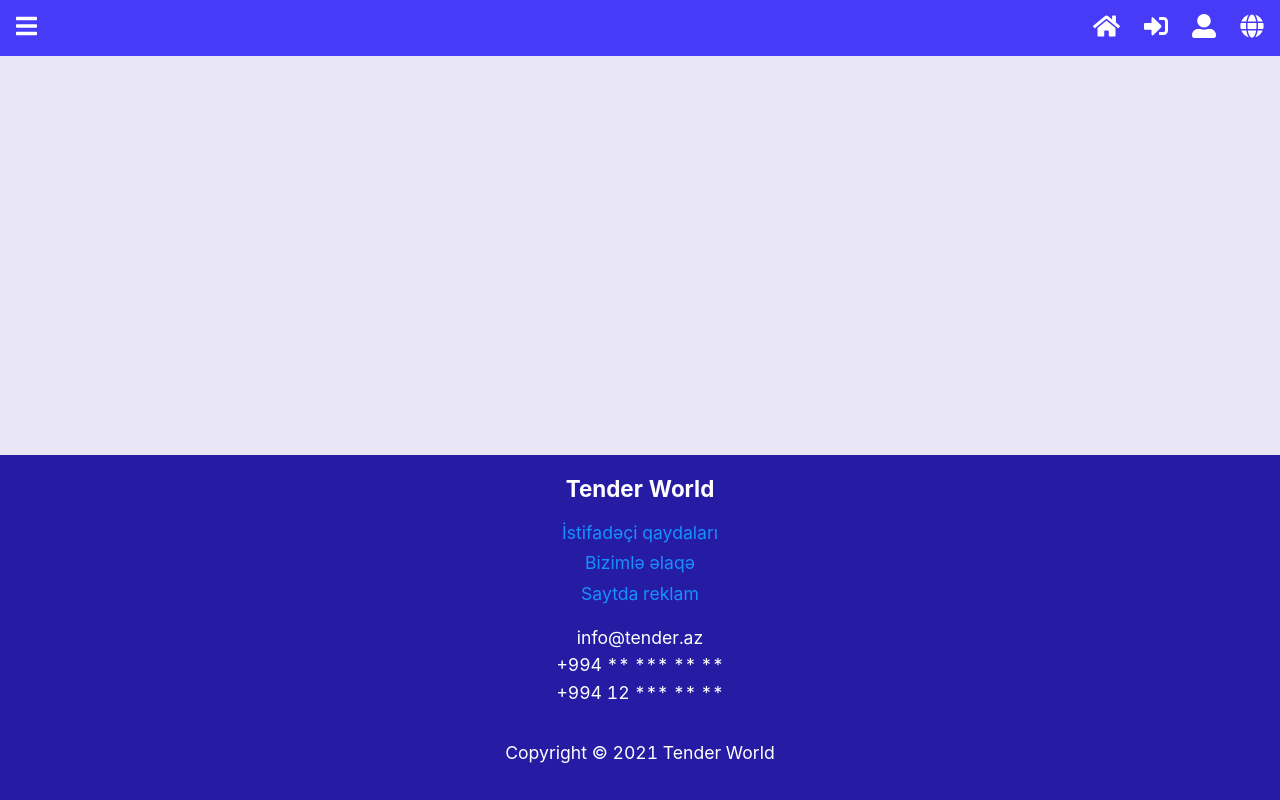
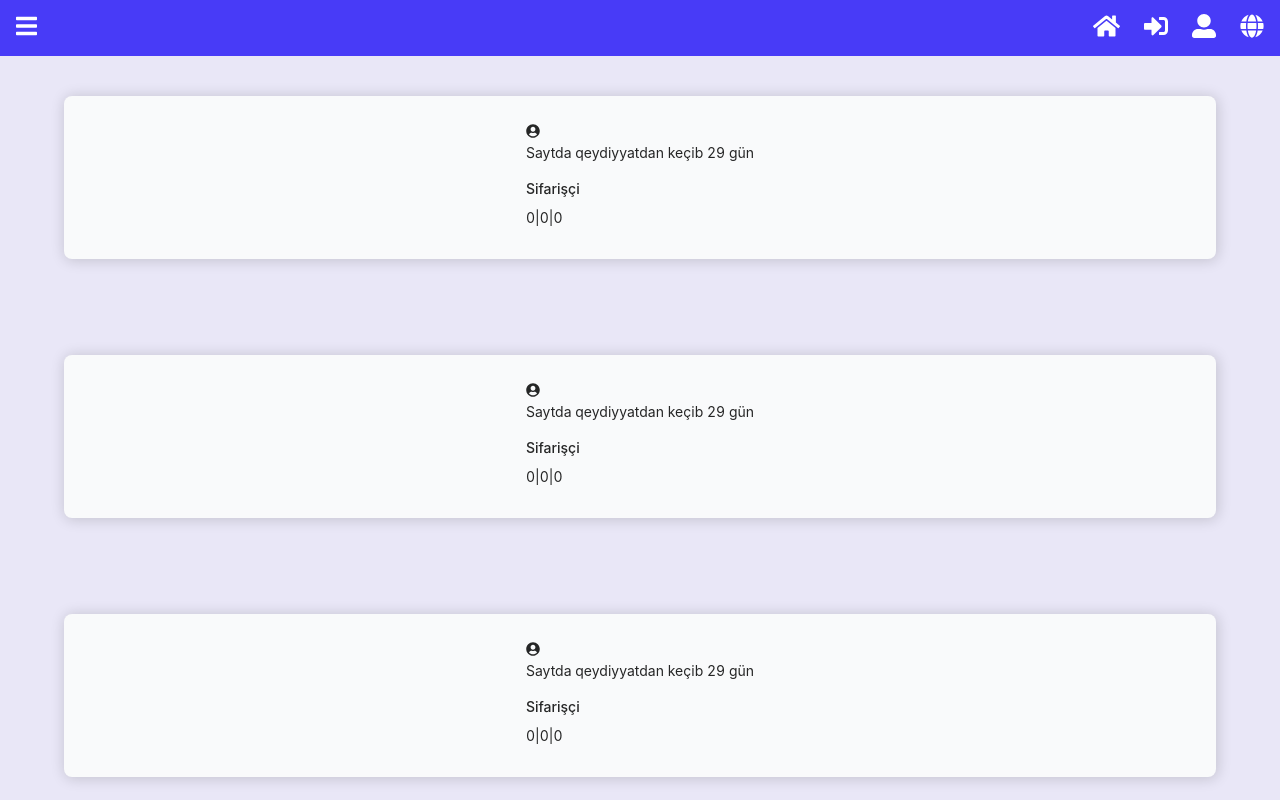
Before and after one commit to farhadamrah/tender, a React (Create React App) app: page /service-orders/about-service_orders in a window 1280 px wide. Shown: the top 800 px of the page. Built offline with nearby package versions, Linux system fonts and the light colour scheme; the HTML template or start-up script is replaced by a standard one.

Commit message:
service-order__about

```diff
--- a/src/Components/Header/Header.js
+++ b/src/Components/Header/Header.js
@@ -47,7 +47,7 @@
               </Link>
             </li>
             <li className='main-navbar__item'>
-              <Link>
+              <Link to='#'>
                 <FontAwesomeIcon icon={faGlobe} />
               </Link>
             </li>
--- a/src/Components/Main/MainPages/ServiceOrders/About-ServiceOrders/About-ServiceOrders.js
+++ b/src/Components/Main/MainPages/ServiceOrders/About-ServiceOrders/About-ServiceOrders.js
@@ -1,10 +1,37 @@
 import React from 'react';
 import './About-ServiceOrders.scss';
+import TenderData from '../ServiceOrdersData';
+import { FontAwesomeIcon } from '@fortawesome/react-fontawesome';
+import { faUserCircle } from '@fortawesome/free-solid-svg-icons';
 
 const AboutServiceOrders = () => {
   return (
     <>
-      <div className='service-orders__about'></div>
+      <div className='service-orders__about'>
+        {TenderData.map((data) => (
+          <div className='service-order container' key={data.key}>
+            <div className='service-order__header'>
+              <div className='service-order__header--profile'>
+                <FontAwesomeIcon
+                  icon={faUserCircle}
+                  className='service-order__header--profile__img'
+                />
+              </div>
+              <p className='service-order__header--registrationDate'>
+                Saytda qeydiyyatdan keçib 29 gün
+              </p>
+              <h4>Sifarişçi</h4>
+              <p className='tender__feedbacks'>
+                <span className='green'>{data.feedbacks.green}</span>
+                <span>|</span>
+                <span className='red'>{data.feedbacks.red}</span>
+                <span>|</span>
+                <span className='blue'>{data.feedbacks.blue}</span>
+              </p>
+            </div>
+          </div>
+        ))}
+      </div>
     </>
   );
 };
--- a/src/Components/Main/MainPages/ServiceOrders/ServiceOrders.js
+++ b/src/Components/Main/MainPages/ServiceOrders/ServiceOrders.js
@@ -21,7 +21,7 @@
       <SearchBar />
       <div className='tender-container'>
         {TenderData.map((data) => (
-          <div className='tender'>
+          <div className='tender' key={data.key}>
             <div className='tender__content'>
               <h1 className='tender__title'>{data.title}</h1>
               <FontAwesomeIcon icon={faUserCircle} className='tender__image' />
--- a/src/Components/Main/MainPages/ServiceOrders/ServiceOrdersData.js
+++ b/src/Components/Main/MainPages/ServiceOrders/ServiceOrdersData.js
@@ -1,5 +1,6 @@
 const TenderData = [
   {
+    key: 1,
     title: 'Buta Grup',
     // image: '',
     header: 'Buta Grup Veb saytın yaradılması üçün tender elan edir',
@@ -14,6 +15,7 @@
     order: 0,
   },
   {
+    key: 2,
     title: 'Buta Grup',
     // image: '',
     header: 'Buta Grup Dizayn hazirlanmasi üçün tender elan edir',
@@ -28,6 +30,7 @@
     order: 0,
   },
   {
+    key: 3,
     title: 'Buta Grup',
     // image: '',
     header: 'Buta Grup Dizayn hazirlanmasi üçün tender elan edir',
@@ -42,6 +45,7 @@
     order: 0,
   },
   {
+    key: 4,
     title: 'Buta Grup',
     // image: '',
     header: 'Buta Grup Dizayn hazirlanmasi üçün tender elan edir',
@@ -56,6 +60,7 @@
     order: 0,
   },
   {
+    key: 5,
     title: 'Buta Grup',
     // image: '',
     header: 'Buta Grup Dizayn hazirlanmasi üçün tender elan edir',
```
